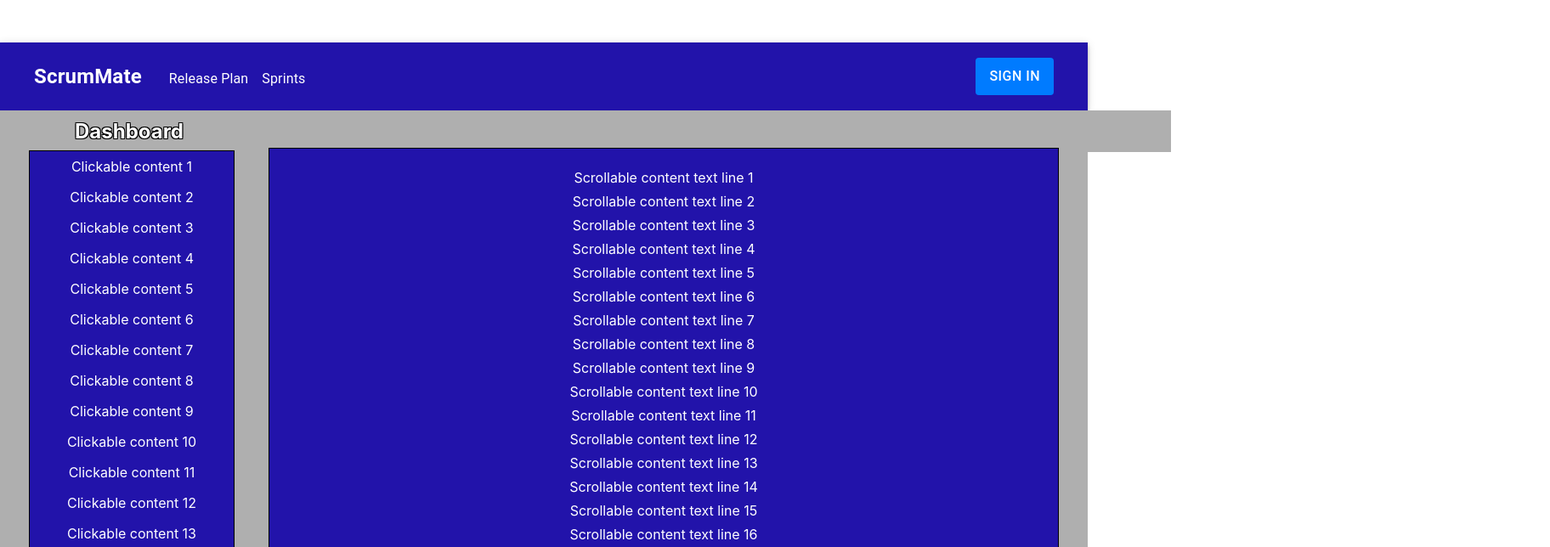
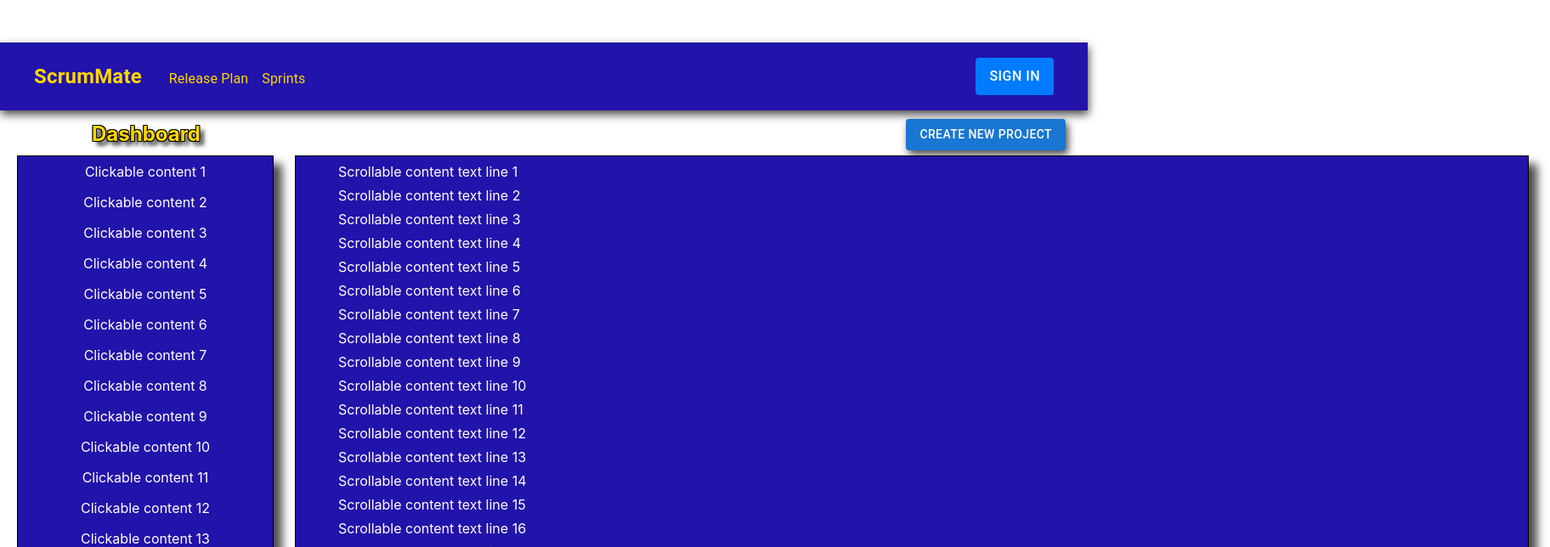
Before and after one commit to adhocmaster/ScrumMate, a React (Create React App) app in the folder frontend/: page / in a window 1280 px wide. Shown: the top 644 px of the page at 85% size, 1824 px wide, since content can reach past the window. Built offline with nearby package versions, Linux system fonts and the light colour scheme.

Commit message:
Added release plan and sprint pages, added styling to components

```diff
--- a/frontend/src/App.css
+++ b/frontend/src/App.css
@@ -38,9 +38,8 @@
 }
 
 .App-header h1 {
-  color: #fff; /* or any color you prefer */
+  color: #fff;
   text-align: center;
-  margin-top: 100; /* Adjust margin as needed */
-
-  padding: 20px 0; /* Adjust padding to give some space around the title */
+  margin-top: 100;
+  padding: 20px 0;
 }
--- a/frontend/src/App.js
+++ /dev/null
@@ -1,33 +0,0 @@
-import React, { useState, useEffect } from 'react';
-import Navbar from './Components/Navbar';
-import TextBox from './Components/Textbox'; // Import TextBox
-import DualScrollBoxes from './Components/DualScrollBoxes';
-import './App.css';
-
-function App() {
-  const [data, setData] = useState(null);
-  const [textBoxText, setTextBoxText] = useState("Dashboard"); // State to hold text for TextBox
-
-  useEffect(() => {
-    fetch('/')
-      .then((res) => res.json())
-      .then((data) => {
-        setData(data.message);
-        setTextBoxText(data.message); // Update the text for TextBox when data is fetched
-      })
-      .catch((error) => console.error('Error fetching data:', error));
-  }, []);
-
-  return (
-    <div className="App">
-      <Navbar />
-      <TextBox text={textBoxText} /> {/* Pass textBoxText as the text prop to TextBox */}
-      <header className="App-header">
-        {data ? <p>{data}</p> : <p>Loading...</p>}
-      </header>
-      <DualScrollBoxes />
-    </div>
-  );
-}
-
-export default App;
--- /dev/null
+++ b/frontend/src/App.jsx
@@ -0,0 +1,147 @@
+import React, { useState, useEffect } from 'react';
+import { Button } from '@mui/material';
+import Navbar from './Components/Navbar';
+import TextBox from './Components/Textbox';
+import DualScrollBoxes from './Components/DualScrollBoxes';
+import './App.css';
+
+function App() {
+  const [data, setData] = useState(null);
+  const [textBoxText, setTextBoxText] = useState("Dashboard");
+  const [currentPage, setCurrentPage] = useState('home');
+
+  useEffect(() => {
+    fetch('/')
+      .then((res) => res.json())
+      .then((data) => {
+        setData(data.message);
+        setTextBoxText(data.message);
+      })
+      .catch((error) => console.error('Error fetching data:', error));
+  }, []);
+
+  // Change page on navbar click
+  const handleNavClick = (page) => {
+    setCurrentPage(page);
+    let pageText = "";
+    switch (page) {
+      case 'home':
+        pageText = "Dashboard";
+        break;
+      case 'releasePlan':
+        pageText = "Release Plan";
+        break;
+      case 'sprints':
+        pageText = "Sprints";
+        break;
+      default:
+        pageText = "";
+    }
+    setTextBoxText(pageText);
+  };
+
+  // Handle buttons
+  const handleCreateNewProject = () => {
+    console.log('Create new project button clicked');
+  };
+
+  const handleCreateReleasePlan = () => {
+    console.log('Create release plan button clicked');
+  };
+
+  const handlePlanningPoker = () => {
+    console.log('Planning poker button clicked');
+  };
+
+  const handleEndOfSprintReport = () => {
+    console.log('End of sprint report button clicked');
+  };
+
+  let content;
+  const buttonShadow = '3px 5px 10px rgba(0, 0, 0, 0.7)'; // Button shadow effect
+  // Change page content
+  if (currentPage === 'home') {
+    content = (
+      <>
+        <TextBox text={textBoxText} />
+        <Button
+          variant="contained"
+          color="primary"
+          onClick={handleCreateNewProject}
+          style={{
+            position: 'absolute',
+            top: '140px',
+            right: '26px',
+            boxShadow: buttonShadow
+          }}
+        >
+          Create New Project
+        </Button>
+        <DualScrollBoxes />
+      </>
+    );
+  } else if (currentPage === 'releasePlan') {
+    content = (
+      <>
+        <TextBox text={textBoxText} />
+        <Button
+          variant="contained"
+          color="primary"
+          onClick={handleCreateReleasePlan}
+          style={{
+            position: 'absolute',
+            top: '140px',
+            right: '26px',
+            boxShadow: buttonShadow
+
+          }}
+        >
+          Create Release Plan
+        </Button>
+        <DualScrollBoxes />
+      </>
+    );
+  } else if (currentPage === 'sprints') {
+    content = (
+      <>
+        <TextBox text={textBoxText} />
+        <Button
+          variant="contained"
+          color="primary"
+          onClick={handlePlanningPoker}
+          style={{
+            position: 'absolute',
+            top: '140px',
+            right: '230px',
+            boxShadow: buttonShadow
+          }}
+        >
+          Planning Poker
+        </Button>
+        <Button
+          variant="contained"
+          color="primary"
+          onClick={handleEndOfSprintReport}
+          style={{
+            position: 'absolute',
+            top: '140px',
+            right: '26px',
+            boxShadow: buttonShadow
+          }}
+        >
+          End of Sprint Report
+        </Button>
+        <DualScrollBoxes />
+      </>
+    );
+  }
+
+  return (
+    <div className="App">
+      <Navbar onNavClick={handleNavClick} />
+      {content}
+    </div>
+  );
+}
+
+export default App;
--- a/frontend/src/Components/DualScrollBoxes.jsx
+++ b/frontend/src/Components/DualScrollBoxes.jsx
@@ -1,10 +1,10 @@
 import React from 'react';
-import ScrollBox from './ScrollBox'; // Adjust the import path as needed
+import ScrollBox from './ScrollBox';
 import ScrollBoxSmall from './ScrollBoxSmall';
 
 function DualScrollBoxes() {
   return (
-    <div style={{ display: 'flex', justifyContent: 'center', padding: '20px' }}>
+    <div style={{ display: 'flex', padding: '20px' }}>
       <ScrollBoxSmall />
       <ScrollBox />
     </div>
--- a/frontend/src/Components/Navbar.js
+++ b/frontend/src/Components/Navbar.jsx
@@ -1,56 +1,57 @@
 import React from 'react';
 import { AppBar, Toolbar, Typography, Button, Box } from '@mui/material';
 
-const Navbar = () => {
+const Navbar = ({ onNavClick }) => {
   return (
-    <AppBar position="static" sx={{ backgroundColor: 'rgb(34, 19, 170)', padding: '0.5rem 1rem' }}>
+    <AppBar position="static" sx={{
+        backgroundColor: 'rgb(34, 19, 170)',
+        padding: '8px 16px',
+        boxShadow: '1px 5px 10px rgba(0, 0, 0, 0.7)' // Navbar shadow
+      }}>
       <Toolbar sx={{ justifyContent: 'space-between', alignItems: 'center' }}>
         <Typography
           variant="h6"
           sx={{
-            color: 'white',
-            fontSize: '1.5rem',
+            color: 'gold',
+            fontSize: '24px',
             fontWeight: 'bold',
-            marginRight: '1rem',
+            marginRight: '16px',
             transition: 'color 0.3s ease',
             '&:hover': {
-              color: 'gold',
+              color: 'white',
             },
-            textDecoration: 'none',
+            cursor: 'pointer',
           }}
-          component="a"
-          href="/"
+          onClick={() => onNavClick('home')}
         >
           ScrumMate
         </Typography>
-        <Box sx={{ marginRight: 'auto', marginTop: '.4rem', display: 'flex' }}>
+        <Box sx={{ marginRight: 'auto', marginTop: '6.4px', display: 'flex' }}>
           <Typography
-            component="a"
-            href="/"
             sx={{
-              color: 'white',
-              marginLeft: '1rem',
+              color: 'gold',
+              marginLeft: '16px',
               transition: 'color 0.3s ease',
-              textDecoration: 'none',
               '&:hover': {
-                color: 'gold',
+                color: 'white',
               },
+              cursor: 'pointer',
             }}
+            onClick={() => onNavClick('releasePlan')}
           >
             Release Plan
           </Typography>
           <Typography
-            component="a"
-            href="/about"
             sx={{
-              color: 'white',
-              marginLeft: '1rem',
+              color: 'gold',
+              marginLeft: '16px',
               transition: 'color 0.3s ease',
-              textDecoration: 'none',
               '&:hover': {
-                color: 'gold',
+                color: 'white',
               },
+              cursor: 'pointer',
             }}
+            onClick={() => onNavClick('sprints')}
           >
             Sprints
           </Typography>
@@ -59,14 +60,15 @@ const Navbar = () => {
           sx={{
             backgroundColor: '#007bff',
             color: 'white',
-            padding: '0.5rem 1rem',
-            borderRadius: '0.25rem',
-            fontSize: '1rem',
+            padding: '8px 16px',
+            borderRadius: '4px',
+            fontSize: '16px',
             transition: 'background-color 0.3s ease, color 0.3s ease',
             '&:hover': {
               backgroundColor: '#7cbbff',
             },
           }}
+          onClick={() => onNavClick('signIn')}
         >
           Sign In
         </Button>
--- a/frontend/src/Components/ScrollBox.jsx
+++ b/frontend/src/Components/ScrollBox.jsx
@@ -8,22 +8,23 @@ function ScrollBox() {
         display: 'flex',
         justifyContent: 'center',
         alignItems: 'center',
-        height: '100vh',
+        height: '100px',
       }}
     >
       <Box
         sx={{
-          width: '70vw',
-          height: '68vh',
+          width: '1450px',
+          height: '713px',
           overflowY: 'scroll',
+          mr: '25px',
           border: 1,
           borderColor: 'black',
           bgcolor: 'rgb(34, 19, 170)',
           color: 'white',
-          p: 2,
-          position: 'relative', // Needed to adjust the position of the box
-          top: '-117vh', // Moves the box up by 25% of the viewport height
-          '&::-webkit-scrollbar': {
+          position: 'relative',
+          top: '288px',
+          boxShadow: '10px 10px 10px rgba(0, 0, 0, 0.7)', // Shadow effect
+          '&::-webkit-scrollbar': { // Scroll bar
             width: '0.5em'
           },
           '&::-webkit-scrollbar-thumb': {
@@ -32,6 +33,8 @@ function ScrollBox() {
           },
           '& p': {
             my: 1,
+            textAlign: 'left',
+            pl: '50px', // Left padding for each paragraph
           },
         }}
       >
--- a/frontend/src/Components/ScrollBoxSmall.jsx
+++ b/frontend/src/Components/ScrollBoxSmall.jsx
@@ -11,22 +11,23 @@ function ScrollBoxSmall() {
         display: 'flex',
         justifyContent: 'center',
         alignItems: 'center',
-        height: '100vh',
+        height: '100px',
       }}
     >
       <Box
         sx={{
-          width: '30vh', // Corrected the unit for width
-          height: '71.3vh',
+          width: '300px',
+          height: '713px',
           overflowY: 'scroll',
-          mr: '2.5rem',
+          mr: '25px',
           border: 1,
           borderColor: 'black',
           bgcolor: 'rgb(34, 19, 170)',
           color: 'white',
           position: 'relative',
-          top: '-117vh', // Position adjustment may need review based on your layout
-          '&::-webkit-scrollbar': {
+          top: '288px',
+          boxShadow: '10px 10px 10px rgba(0, 0, 0, 0.7)', // Shadow effect
+          '&::-webkit-scrollbar': { // Scroll bar
             width: '0.5em'
           },
           '&::-webkit-scrollbar-thumb': {
@@ -35,10 +36,10 @@ function ScrollBoxSmall() {
           },
           '& p': {
             my: 1,
-            color: 'white', // Default color
-            cursor: 'pointer', // Cursor indicates interactive elements
+            color: 'white',
+            cursor: 'pointer',
             '&:hover': {
-              color: 'gold', // Hover color
+              color: 'gold', // Change text color on hover
             },
           },
         }}
--- a/frontend/src/Components/Textbox.jsx
+++ b/frontend/src/Components/Textbox.jsx
@@ -4,16 +4,23 @@ function TextBox({ text }) {
   return (
     <div
       style={{
-        width: '100%', // Full width
+        width: '100%',
         height: '10%',
         padding: '10px',
-        paddingLeft: '5.5rem', // Move text 2 rem to the right
-        backgroundColor: 'rgb(175,175,175)', // Set background color
-        color: 'White', // Set text color to white
-        textAlign: 'left', // Keep text aligned to the left
-        fontWeight: 'bold', // Make text bold
-        fontSize: '24px', // Set font size to 24px for larger text
-        textShadow: ' -1px -1px 0 #000, 1px -1px 0 #000, -1px 1px 0 #000, 1px 1px 0 #000', // Black text outline
+        paddingLeft: '108px',
+        backgroundColor: 'Transparent',
+        color: 'Gold',
+        textAlign: 'left',
+        fontWeight: 'bold',
+        fontSize: '24px',
+        marginTop: '3px',
+        // Combining outline with shadow
+        textShadow: `
+          -1px -1px 0 #000,
+          1px -1px 0 #000,
+          -1px 1px 0 #000,
+          1px 1px 0 #000,
+          5px 5px 5px rgba(0, 0, 0, 0.9)`, // Soft shadow with semi-transparent black
       }}
     >
       {text}
```
